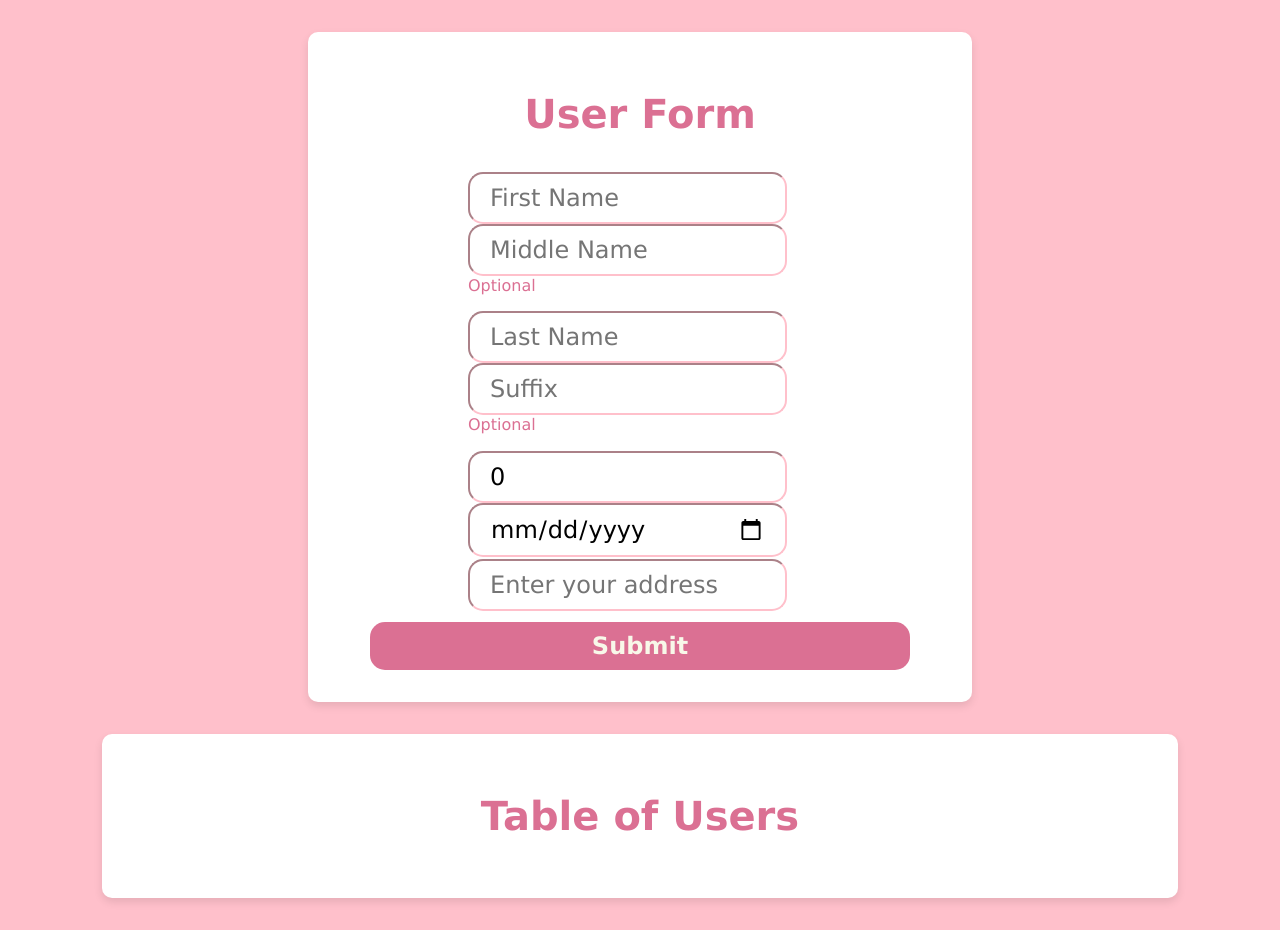
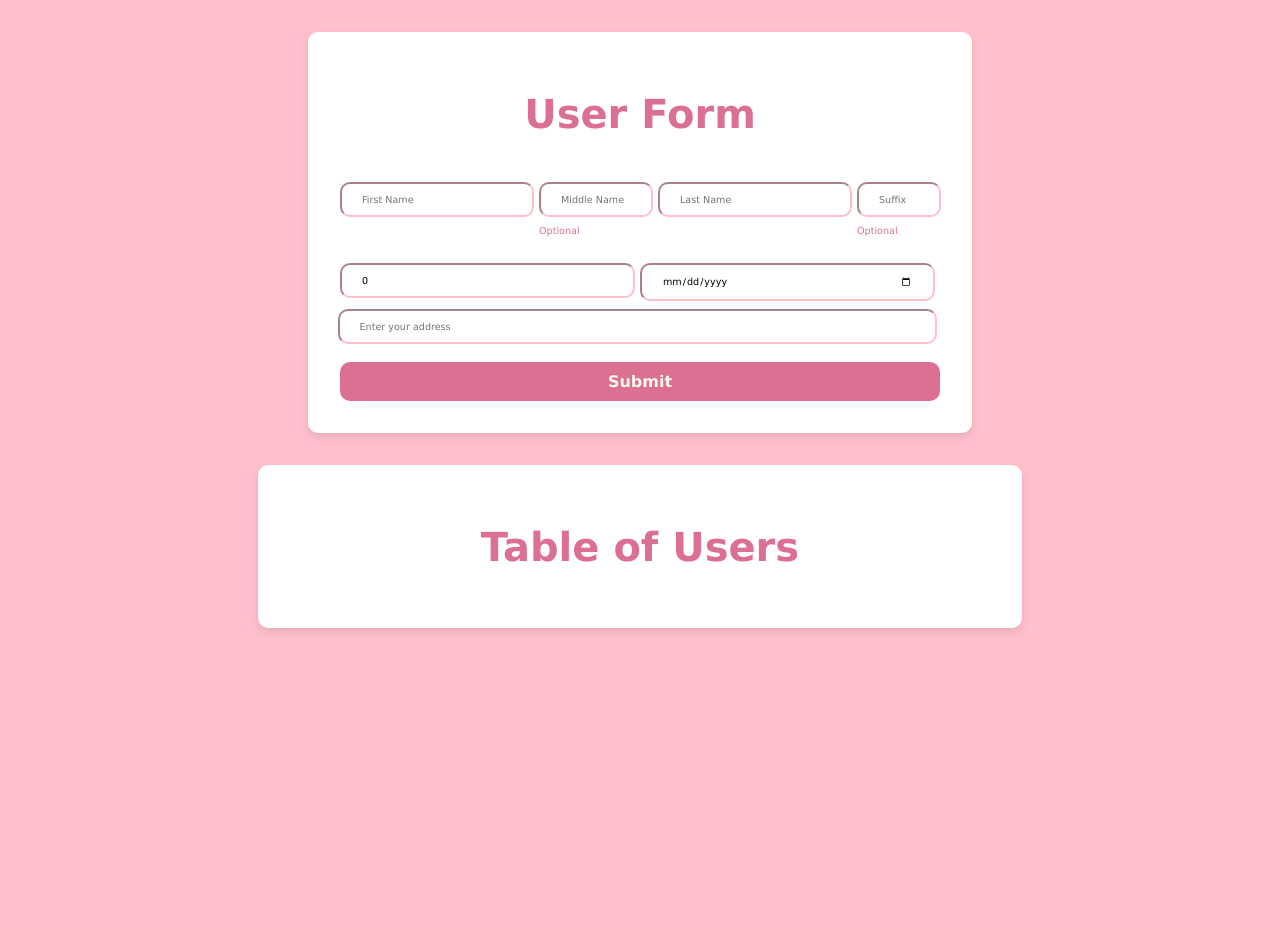
Before and after one commit to carbonaraissogood/Learning_React, a React (Vite) app: page / in a window 1280 px wide. After the commit the page ends 800 px from the top, so only its background shows below. Built offline with nearby package versions, Linux system fonts and the light colour scheme.

Commit message:
style: reorganize and enhance CSS styles for UserFormV2 component

```diff
--- a/src/UserFormV2.module.css
+++ b/src/UserFormV2.module.css
@@ -1,3 +1,65 @@
+.inputContainer {
+  display: flex;
+  flex-direction: column;
+  align-items: left;
+  gap: 0.5rem;
+  margin-bottom: .4rem;
+  width: 100%;
+
+  margin-right: 5px;
+}
+
+.nameInput,
+.ageAndBirthdate {
+  display: flex;
+  flex-direction: row;
+  width: 100%;
+}
+
+.firstName,
+.lastName {
+  width: 150px;
+}
+
+.middleName {
+  width: 70px;
+  margin-top: 10px;
+}
+
+.suffix {
+  width: 40px;
+}
+
+.address {
+  max-width: 600px;
+  width: 92.5%;
+  margin: 0;
+}
+
+p {
+  color: palevioletred;
+  font-size: .6rem;
+}
+
+.optionalMessage {
+  margin-top: 0px;
+}
+
+.warning {
+  margin: 0;
+  padding: 0;
+}
+
+input {
+  font-family: Verdana, Geneva, Tahoma, sans-serif;
+  max-width: 500px;
+  width: 85%;
+  padding: 10px 20px;
+  font-size: .6rem;
+  border-radius: 10px;
+  border-color: pink;
+}
+
 body {
   font-family: Verdana, Geneva, Tahoma, sans-serif;
 }
@@ -8,32 +70,24 @@ h1 {
   font-size: 40px;
 }
 
-input {
-  font-family: Verdana, Geneva, Tahoma, sans-serif;
-  max-width: 600px;
-  width: 80%;
-  padding: 10px 20px;
-  font-size: 1.5rem;
-  border-radius: 15px;
-  border-color: pink;
-  margin: 0;
-
-}
-
 .submitButton {
   font-family: Verdana, Geneva, Tahoma, sans-serif;
-  font-size: 1.5rem;
+  font-size: 1.0rem;
   font-weight: bold;
   color: rgb(248, 248, 233);
 
   padding: 10px 20px;
   margin-top: 10px;
   background-color: palevioletred;
-  border-radius: 15px;
+  border-radius: 10px;
   border: none;
 
   max-width: 600px;
-  width: 90%;
+  width: 100%;
+
+  transition: 0.3s ease;
+
+  cursor: pointer;
 }
 
 .cardContainer {
@@ -61,11 +115,6 @@ input {
     gap: 0.1rem;
 }
 
-p {
-  color: palevioletred;
-  margin-top: 0;
-}
-
 /* TABLE CONTAINER CSS */
 
 .tableContainer {
@@ -74,8 +123,8 @@ p {
   box-shadow: 0 4px 8px rgba(0, 0, 0, 0.1);
   padding: 2rem;
   margin: 2rem auto;
-  max-width: 800ox;
-  width: 80%;
+  max-width: 700px;
+  width: 90%;
 }
 
 th, tbody {
@@ -95,6 +144,23 @@ th, tbody {
   color: rgb(248, 248, 233);
 }
 
+/* EDIT MODAL */
+
+.editContainer {
+  display: flex;
+  flex-direction: column;
+  align-items: left;
+  gap: 0.5rem;
+  margin-bottom: .4rem;
+  width: 100%;
+
+  margin-right: 5px;
+}
+
+.editContainer input {
+  font-size: 0.8rem;
+}
+
 .modalOverlay {
   position: fixed;
   top: 0;
@@ -112,9 +178,51 @@ th, tbody {
 .modalContent {
   background-color: white;
   padding: 2rem;
-  border-radius: 40px;
-  position: relative;
-  min-width: 300px;
+  border-radius: 15px;
+  width: 90%;
+  max-width: 500px;
+  margin: 0 auto;
+}
+
+.modalInputGroup {
+  display: flex;
+  flex-direction: column;
+  gap: 0.8rem;
+  width: 100%;
+  padding: 0 0.1rem;  /* Add horizontal padding */
+  box-sizing: border-box;  /* Include padding in width calculation */
+}
+
+.editMiddleName {
+  margin-right: 100px;
+}
+
+.modalInputGroup input {
+  width: 100%;
+  padding: 0.5rem;
+  border-radius: 8px;
+  border: 1px solid #ccc;
+  margin: 0.5rem 0;
+  box-sizing: border-box;
+}
+
+.confirmEditButton,
+.cancelEditButton {
+  font-family: Verdana, Geneva, Tahoma, sans-serif;
+  font-size: 1.0rem;
+  font-weight: bold;
+  color: rgb(248, 248, 233);
+
+  padding: 15px;
+  margin-left: 15px;
+  background-color: palevioletred;
+  border-radius: 15px;
+  border: none;
+
+  display: inline-flex;
+  justify-content: center;
+  align-items: center;
+  width: 45%;
 }
 
 .cancelButton,
@@ -145,38 +253,3 @@ th, tbody {
 
   width: 100%;
 }
-
-.modalInputGroup {
-  padding: 10px 20px;
-  width: 500px;
-  display: flex;
-  flex-direction: column;
-  align-items: center;
-  gap: 0.8rem;
-}
-
-.modalInputGroup input {
-  width: 90%;
-  padding: 0.5rem;
-  border-radius: 10px;
-  border: 1px solid #ccc;
-}
-
-.confirmEditButton,
-.cancelEditButton {
-  font-family: Verdana, Geneva, Tahoma, sans-serif;
-  font-size: 1.5rem;
-  font-weight: bold;
-  color: rgb(248, 248, 233);
-
-  padding: 15px;
-  margin-left: 15px;
-  background-color: palevioletred;
-  border-radius: 15px;
-  border: none;
-
-  display: inline-flex;
-  justify-content: center;
-  align-items: center;
-  width: 45%;
-}
```
